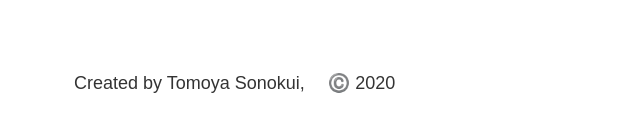
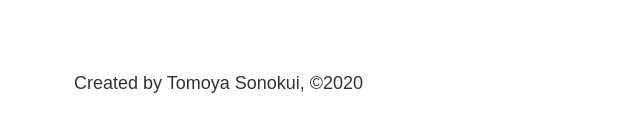
Before and after one commit to Tomoya-Sonok/my-portfolio, a Gatsby site: page / in a window 1280 px wide. Shown: the part 660-792 px from the top of the page, 209-849 px from the left. Built offline with nearby package versions, Linux system fonts and the light colour scheme; Gatsby itself is replaced by a stand-in of ours.

Commit message:
add span tag to footer

```diff
--- a/src/components/footer.js
+++ b/src/components/footer.js
@@ -3,7 +3,7 @@ import React from 'react'
 const Footer = () =>{
   return (
     <footer>
-      <p>Created by Tomoya Sonokui, 　©️ 2020</p>
+      <p>Created by Tomoya Sonokui, <span>©︎</span>2020</p>
     </footer>
   )
 }
```
